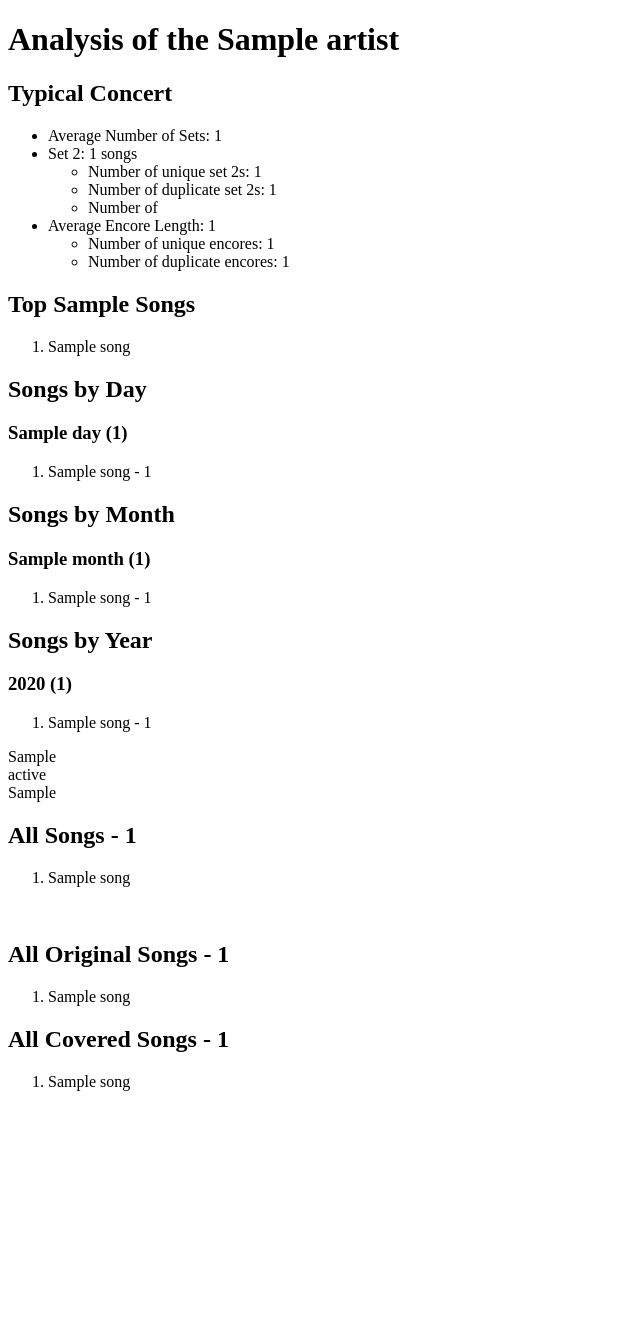
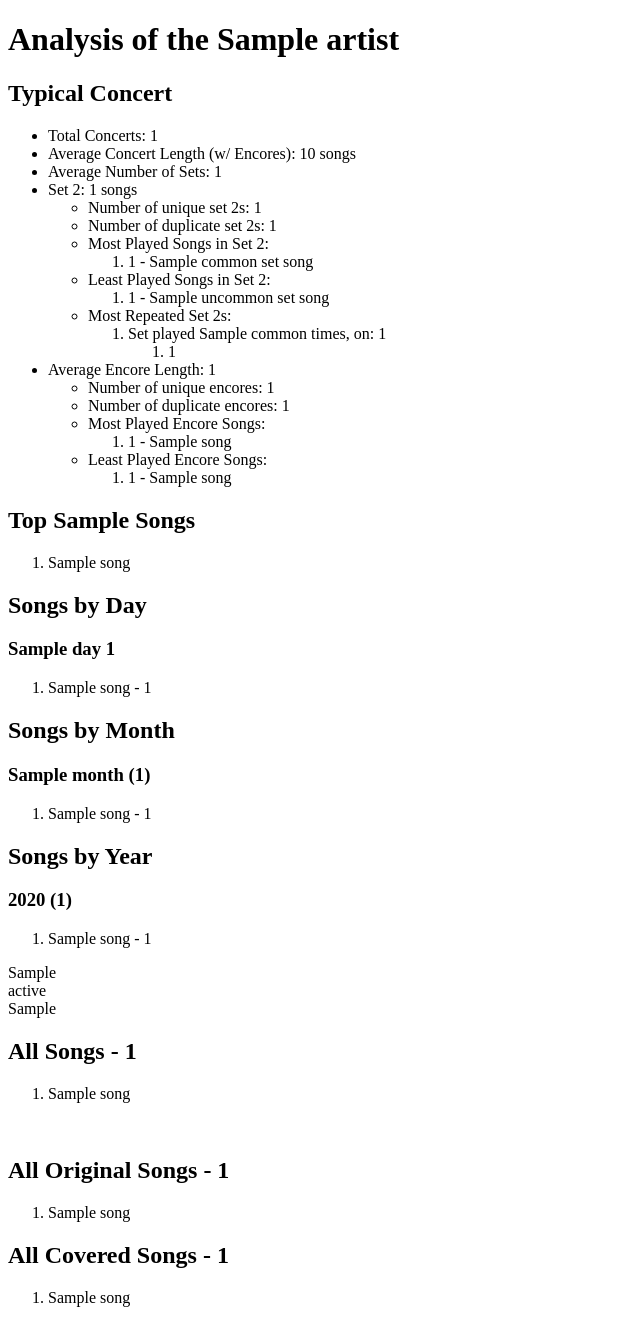
Before and after one commit to ehmurray8/DeadAnalysis, a Python web app: template templates/output_template.jinja2 in a window 1280 px wide. Shown: the whole page, without its empty margins (0-640 px from the left). Before the commit the page ends 1091 px from the top, so only its background shows below. Run offline with Jinja, Linux system fonts and the light colour scheme; the template is opened without the code that fills it: most values are stand-ins (such as "Sample title", 1, 10 or a date in 2020).

Commit message:
Added more concert info.

```diff
--- a/config.py
+++ b/config.py
@@ -8,6 +8,6 @@ TOP_SONGS_BY_MONTH = 10
 TOP_SONGS_BY_DAY = 10
 
 NUM_TOP_CONCERTS = 2
-NUM_TOP_ENCORES = 2
+NUM_TOP_ENCORES = 25
 
-NUM_TOP_SET_SONGS = 25
+NUM_TOP_SET_SONGS = 50
--- a/static/stylesheet.css
+++ b/static/stylesheet.css
@@ -1,3 +1,7 @@
 .unique-song {
   font-weight: bold;
 }
+
+.unusal-set-song {
+  font-weight: bold;
+}
--- a/templates/output_template.jinja2
+++ b/templates/output_template.jinja2
@@ -8,19 +8,61 @@
     <h1>Analysis of the {{ artist }}</h1>
     <h2>Typical Concert</h2>
     <ul>
+      <li>Total Concerts: {{ num_concerts }}</li>
+      <li>Average Concert Length (w/ Encores): {{ concert_len }} songs</li>
       <li>Average Number of Sets: {{ num_sets }}</li>
       {% for i, set_length in set_lengths %}
         <li>Set {{ i + 1 }}: {{ set_length }} songs</li>
          <ul>
           <li>Number of unique set {{ i + 1}}s: {{ num_solo_sets[i] }}</li>
           <li>Number of duplicate set {{ i + 1}}s: {{ num_multiple_sets[i] }}</li>
-          <li>Number of </li>
+          <li>Most Played Songs in Set {{ i + 1 }}:
+            <ol>
+              {% for song in common_set_songs[i] %}
+                <li>{{ song[0] }} - {{ song[1] }}</li>
+              {% endfor %}
+            </ol>
+          </li>
+          <li>Least Played Songs in Set {{ i + 1 }}:
+            <ol>
+              {% for song in uncommon_set_songs[i] %}
+                <li>{{ song[0] }} - {{ song[1] }}</li>
+              {% endfor %}
+            </ol>
+          </li>
+          <li>Most Repeated Set {{ i + 1 }}s:
+            <ol>
+              {% for cs in common_sets[i] %}
+                <li>Set played {{ cs[1] }} times, on: {{ top_set_dates[i][loop.index0]|join(", ") }}
+                  <ol>
+                    {% for song in cs[0] %}
+                      <li>{{ song }}</li>
+                    {% endfor %}
+                  </ol>
+                </li>
+              {% endfor %}
+            </ol>
+          </li>
          </ul>
       {% endfor %}
     <li>Average Encore Length: {{ encore_length }}</li>
       <ul>
         <li>Number of unique encores: {{ num_solo_encores }}</li>
         <li>Number of duplicate encores: {{ num_multiple_encores }}</li>
+        <li>Most Played Encore Songs:
+          <ol>
+            {% for song in common_encore_songs %}
+              <li>{{ song[0]|join(" > ") }} - {{ song[1] }}</li>
+            {% endfor %}
+          </ol>
+        </li>
+        <li>Least Played Encore Songs:
+          <ol>
+            {% for song in uncommon_encores %}
+              <li>{{ song[0]|join(" > ") }} - {{ song[1] }}</li>
+            {% endfor %}
+          </ol>
+        </li>
       </ul>
     </ul>
     <h2>Top {{top_songs}} Songs</h2>
@@ -31,7 +73,7 @@
     </ol>
     <h2>Songs by Day</h2>
     {% for day, song_list, percent in day_song_zip_info %}
-      <h3>{{ day }} ({{ percent }})</h3>
+      <h3>{{ day }} {{ percent }}</h3>
       <ol>
         {% for song, num, unique in song_list %}
           {% if unique %}
```
Also changed, not shown: main.py (+16 -9 lines), music.py (+38 -15 lines).
